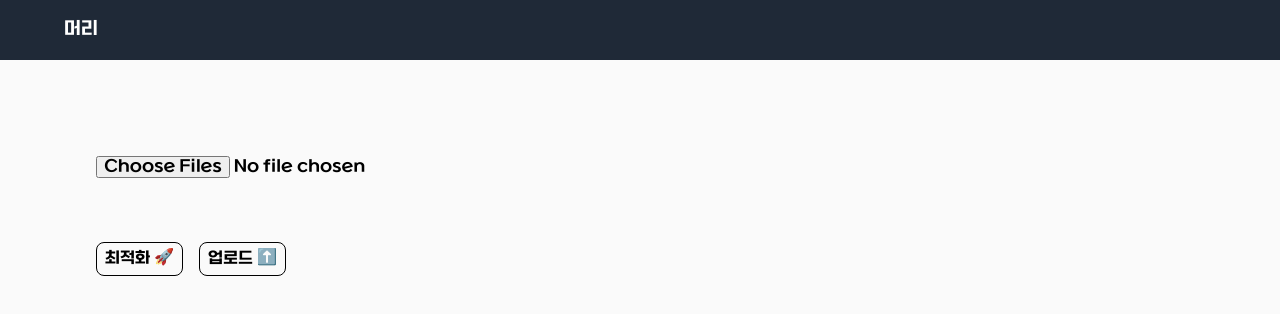
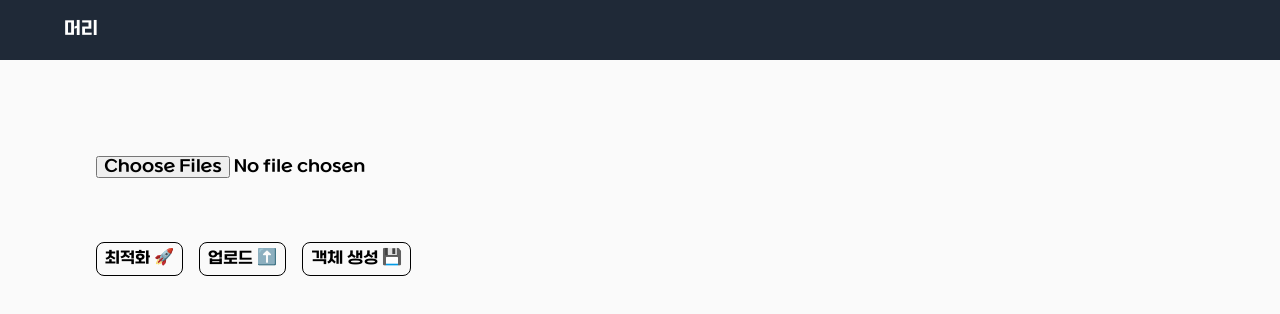
Before and after one commit to luke7231/screen1000-cms, a Next.js app: page / in a window 1280 px wide. Shown: the top 314 px of the page. Built offline with nearby package versions, Linux system fonts and the light colour scheme.

Commit message:
feat: db에 객체 생성하는 기능 추가

```diff
--- a/app/page.tsx
+++ b/app/page.tsx
@@ -85,6 +85,8 @@ const ImageUpload = () => {
     setLoading(false);
   };
 
+  const insertPageWithArray = insertPages.bind(null, result);
+
   return (
     <div className="p-24">
       <input
@@ -136,6 +138,12 @@ const ImageUpload = () => {
       >
         업로드 ⬆️
       </button>
+
+      <form action={insertPageWithArray} className="inline-block">
+        <button className="mt-4 mr-4 border border-black p-2 rounded-lg">
+          객체 생성 💾
+        </button>
+      </form>
     </div>
   );
 };
```
